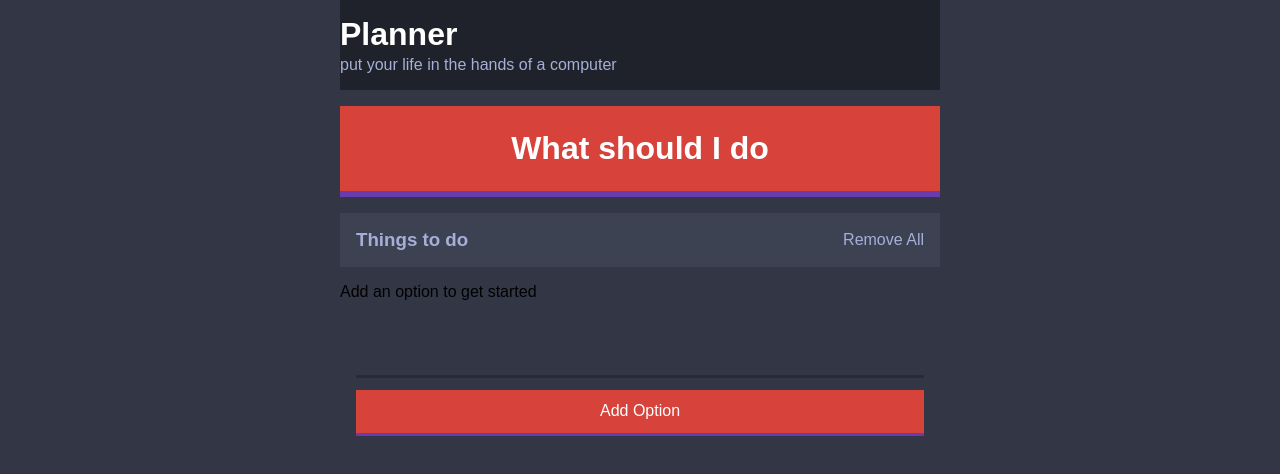
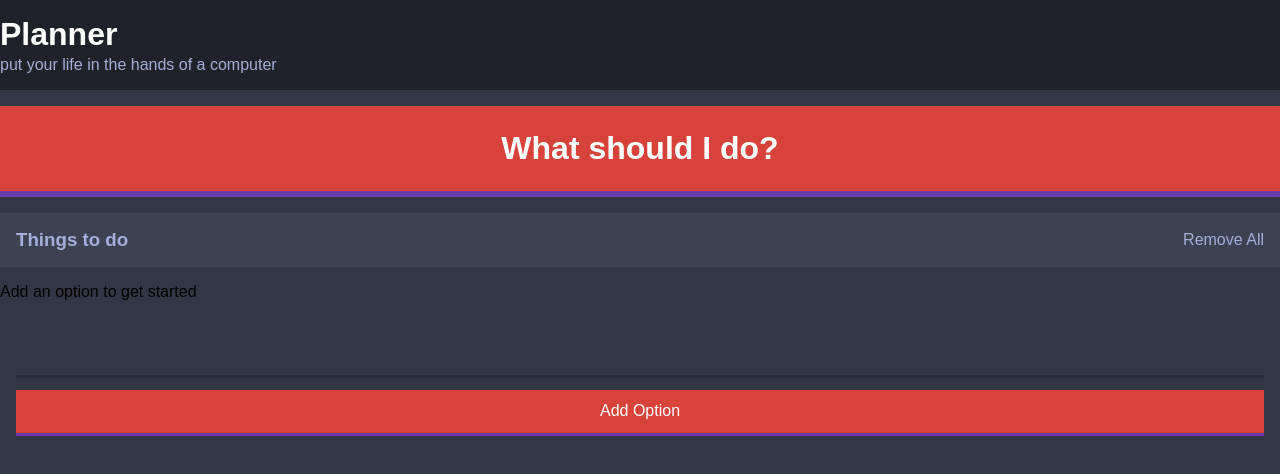
Before and after one commit to wrillrysata/expensify, a React (Create React App) app: page / in a window 1280 px wide. Shown: the top 474 px of the page. Built offline with nearby package versions, Linux system fonts and the light colour scheme.

Commit message:
Modify components tag structure, remove redundant divs
This commit removes redundant div tags
to make styling easier and universal using scss and
removes div tags that are no longer useful

[Ticket: 766eedc]

```diff
--- a/src/Components/Action.js
+++ b/src/Components/Action.js
@@ -1,11 +1,11 @@
 import React, { Component } from "react";
-import "../App.css";
+//import "../App.css";
 
 const Action = (props) =>  ( //implicitly returning jsx
-    <div class="content-wrap">
+    <div>
     <div>
     <button  className="big-button" disabled={!props.hasOption} onClick={props.handlePick}>
-      What should I do
+      What should I do?
     </button>
     </div>
     </div>
--- a/src/Components/AddOption.js
+++ b/src/Components/AddOption.js
@@ -1,5 +1,5 @@
 import React, { Component } from "react";
-import "../App.css";
+//import "../App.css";
 
 class AddOption extends Component {
   state = {
@@ -23,7 +23,7 @@ class AddOption extends Component {
   };
   render() {
     return (
-      <div class="content-wrap">
+      <div>
         {this.state.error && <p>{this.state.error}</p>}
         <form className="add-option" onSubmit={this.handleSubmit}>
           <input type="text" name="option" />
--- a/src/Components/Header.js
+++ b/src/Components/Header.js
@@ -1,13 +1,15 @@
 import React, { Component } from "react";
-import "../App.css";
+//import "../App.css";
 
 const Header = props =>  (
-    <div className="content-wrap">
+    <div>
     <header className="header">
+    <div className="container">
       <h1 className="header-title">{props.title} </h1>
       <h2 className="header-subtitle">{props.subtitle} </h2>
+      </div>
       </header>
-    </div>
+      </div>
   );
 
 export default Header;
--- a/src/Components/Option.js
+++ b/src/Components/Option.js
@@ -1,8 +1,8 @@
 import React, { Component } from "react";
-import "../App.css";
+//import "../App.css";
 
 const Option = props => (
-    <div class="content-wrap">
+    <div>
     <div className="option">
       <p>{props.optionText}</p>
       <button onClick={(e) =>{
--- a/src/Components/OptionModal.js
+++ b/src/Components/OptionModal.js
@@ -1,6 +1,6 @@
 import React, { Component } from "react";
 import Modal from 'react-modal';
-import "../App.css";
+//import "../App.css";
 
 const customStyles = {
     content : {
--- a/src/Components/Options.js
+++ b/src/Components/Options.js
@@ -1,9 +1,9 @@
 import React, { Component } from "react";
-import "../App.css";
+//import "../App.css";
 import Option from "./Option";
 
 const Options = props => (
-    <div class="content-wrap">
+  <div>
     <div class="option-header">
     <h3>Things to do</h3>
       <button onClick={props.handleDeleteOptions}>Remove All</button>
--- a/src/Components/Planner.js
+++ b/src/Components/Planner.js
@@ -1,5 +1,5 @@
 import React, { Component } from "react";
-import "../App.css";
+//import "../App.css";
 import Header from "./Header";
 import Action from "./Action";
 import Options from "./Options";
@@ -68,6 +68,7 @@ class Planner extends Component {
     return (
       <div>
         <Header title={title} subtitle={subtitle} />
+        <div className="container">
         <Action
           hasOption={this.state.options.length > 0}
           handlePick={this.handlePick}
@@ -78,6 +79,7 @@ class Planner extends Component {
           handleDeleteOption={this.handleDeleteOption}
         />
         <AddOption handleAddOption={this.handleAddOption} />
+        </div>
         <OptionModal selectedOption = {this.state.selectedOption} handleCloseModal ={this.handleCloseModal} />
       </div>
     );
```
